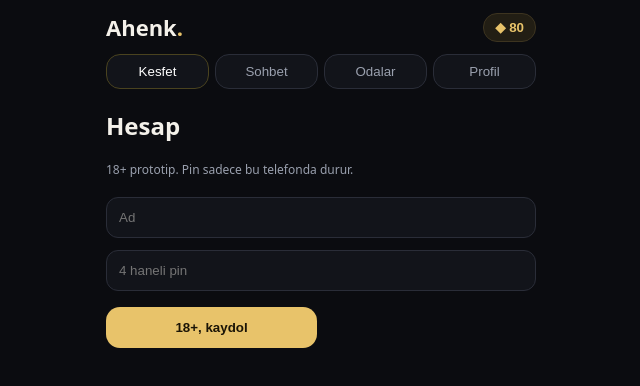
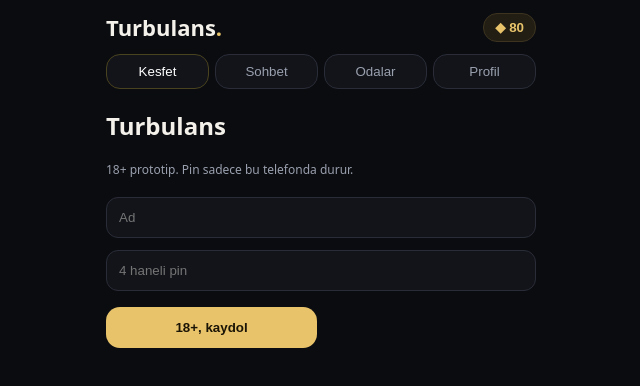
Before and after one commit to n4dch4gz4c-hue/ahenk, a plain HTML site: page index.html in a window 1280 px wide. Shown: the whole page, without its empty margins (319-959 px from the left). Drawn offline with Linux system fonts and the light colour scheme.

Commit message:
Isim Turbulans

```diff
--- a/index.html
+++ b/index.html
@@ -3,7 +3,7 @@
 <head>
 <meta charset="UTF-8"/>
 <meta name="viewport" content="width=device-width,initial-scale=1"/>
-<title>Ahenk</title>
+<title>Turbulans</title>
 <style>
 body{margin:0;font-family:system-ui,-apple-system,sans-serif;background:#0b0c10;color:#f4f1ea}
 .app{max-width:430px;margin:0 auto;padding:12px 14px 28px}
@@ -29,7 +29,7 @@ input{width:100%;background:#12141a;color:#fff;border:1px solid #2a2d38;border-r
 </head>
 <body>
 <div class="app">
-<div class="top"><div class="brand">Ahenk<i>.</i></div><button class="tokens" id="tb">&#9670; <span id="bal">80</span></button></div>
+<div class="top"><div class="brand">Turbulans<i>.</i></div><button class="tokens" id="tb">&#9670; <span id="bal">80</span></button></div>
 <nav>
 <button class="tab on" data-t="k">Kesfet</button>
 <button class="tab" data-t="s">Sohbet</button>
@@ -53,7 +53,7 @@ function spend(n){if(S.t<n){alert("Jeton yetersiz");shop();return false}S.t-=n;s
 function person(){const v=visible();if(!v.length)return null;return v[S.i%v.length]}
 function show(tab){
  S.tab=tab;document.querySelectorAll(".tab").forEach(b=>b.classList.toggle("on",b.dataset.t===tab));
- if(!S.ok){m.innerHTML=`<h2>Hesap</h2><p class="hint">18+ prototip. Pin sadece bu telefonda durur.</p><input id="nm" placeholder="Ad" value="${S.name}"><input id="pn" placeholder="4 haneli pin" maxlength="4" inputmode="numeric"><div class="actions"><button class="btn like" id="ok">18+, kaydol</button></div>`;ok.onclick=()=>{const pin=pn.value.trim();if(pin.length<4){alert("4 haneli pin");return}S.name=nm.value.trim()||"Sen";S.pin=pin;S.ok=true;save();show("k")};return}
+ if(!S.ok){m.innerHTML=`<h2>Turbulans</h2><p class="hint">18+ prototip. Pin sadece bu telefonda durur.</p><input id="nm" placeholder="Ad" value="${S.name}"><input id="pn" placeholder="4 haneli pin" maxlength="4" inputmode="numeric"><div class="actions"><button class="btn like" id="ok">18+, kaydol</button></div>`;ok.onclick=()=>{const pin=pn.value.trim();if(pin.length<4){alert("4 haneli pin");return}S.name=nm.value.trim()||"Sen";S.pin=pin;S.ok=true;save();show("k")};return}
  if(tab==="k"){
   const x=person();if(!x){m.innerHTML='<p class="hint">Gosterilecek kimse kalmadi.</p>';return}
   m.innerHTML=`<div class="card" style="background-image:url('${x.p}')"><div class="shade"><h2>${x.n}, ${x.a}</h2><div>${x.c} · ${x.b}</div></div></div><div class="actions"><button class="btn pass" id="pass">Gec</button><button class="btn like" id="like">Uyum</button></div><div class="actions"><button class="btn bad" id="blk">Engel</button><button class="btn pass" id="rep">Sikayet</button></div><p class="hint">Sohbet ${C.start} · mesaj ${C.text} · not ${C.note} · gorusme ${C.call}/dk</p>`;
@@ -75,7 +75,7 @@ function show(tab){
   blk2.onclick=()=>{S.blk.push(x.id);S.open=null;save();show("s")};
   back.onclick=()=>{S.open=null;show("s")};
  } else if(tab==="o"){m.innerHTML='<div class="row"><b>Gece sohbeti</b></div><div class="row"><b>Istanbul yuruyus</b></div><p class="hint">Odalar sonra.</p>'}
- else if(tab==="p"){m.innerHTML=`<p><b>${S.name||"-"}</b></p><p class="hint">Jeton ${S.t} · engel ${S.blk.length} · sikayet ${S.rep.length}</p><div class="actions" style="grid-template-columns:1fr"><button class="btn like" id="buy">Jeton al</button><button class="btn pass" id="out">Cikis</button></div>`;buy.onclick=shop;out.onclick=()=>{S.ok=false;save();show("k")}}
+ else if(tab==="p"){m.innerHTML=`<p><b>${S.name||"-"}</b></p><p class="hint">Turbulans · jeton ${S.t} · engel ${S.blk.length}</p><div class="actions" style="grid-template-columns:1fr"><button class="btn like" id="buy">Jeton al</button><button class="btn pass" id="out">Cikis</button></div>`;buy.onclick=shop;out.onclick=()=>{S.ok=false;save();show("k")}}
 }
 function shop(){S.t+=100;save();alert("+100 jeton (sahte)");show("p")}
 function openChat(id){if(!S.ch[id])S.ch[id]=[];if(!S.st[id]){if(!spend(C.start))return;S.st[id]=1;save()}S.open=id;show("s")}
```
